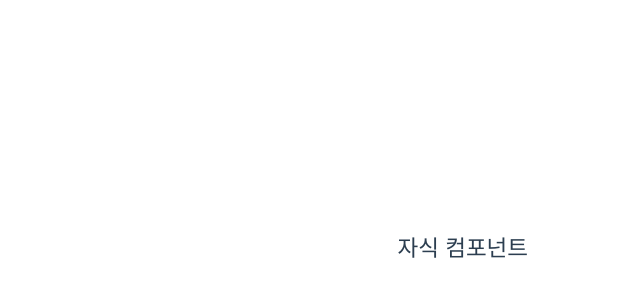
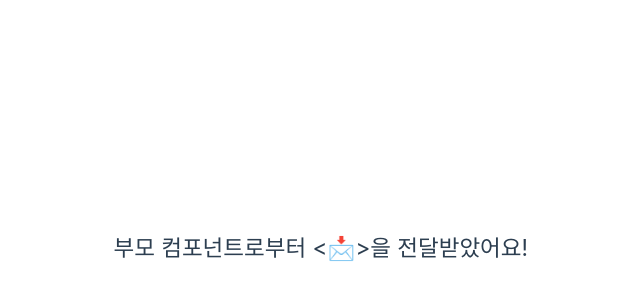
Before and after one commit to Carpe-diem-Ryong-vue/Carpe-diem-Ryong-vue.github.io, a Vue app: page / in a window 1280 px wide. Shown: the part 152-452 px from the top of the page, without its empty margins (112-752 px from the left). Built offline with nearby package versions, Linux system fonts and the light colour scheme.

Commit message:
부모자식 컴포넌트 값 주고 받기 실습

```diff
--- a/src/App.vue
+++ b/src/App.vue
@@ -1,9 +1,11 @@
 <script setup>
-
+import {ref} from 'vue'
 import Child from './components/Child.vue'
 
+const pocketMoney = ref('부모 컴포넌트로부터 <📩>을 전달받았어요!')
 </script>
+
 <template>
-<Child/>
+<Child :pocketMoney="pocketMoney" />
 
 </template>
--- a/src/components/Child.vue
+++ b/src/components/Child.vue
@@ -1,3 +1,8 @@
+<script setup>
+const props = defineProps({
+    pocketMoney: String
+ })
+</script>
 <template>
-        <h2>자식 컴포넌트</h2>
+  <h2>{{ pocketMoney || '용돈이 아직 전달되지 않았습니다!'}}</h2>
 </template>
```
